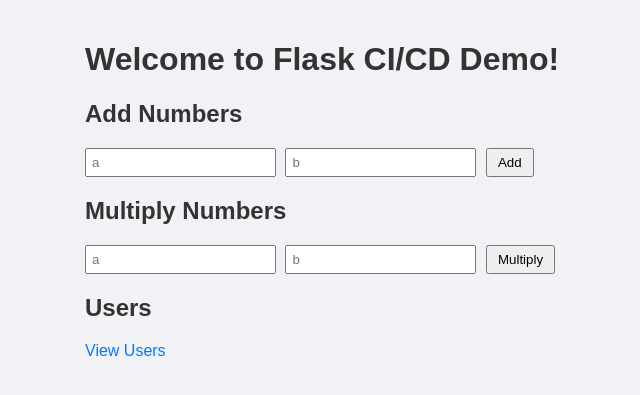
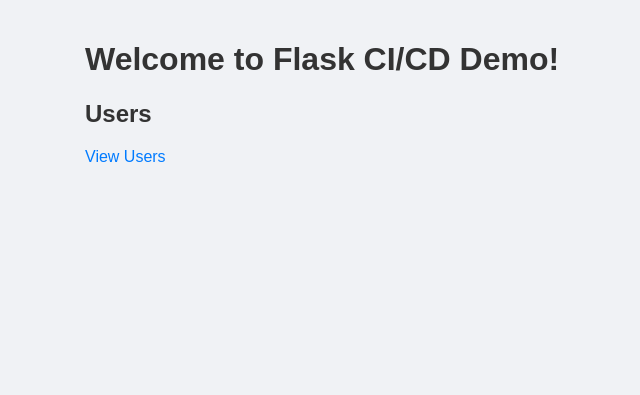
Before and after one commit to goldzilla16/my-first-project, a Flask app: page / in a window 1280 px wide. Shown: the top 395 px of the page, without its empty margins (205-845 px from the left). Run offline with Flask 3, Linux system fonts and the light colour scheme.

Commit message:
UI changes

```diff
--- a/app.py
+++ b/app.py
@@ -1,4 +1,4 @@
-from flask import Flask, jsonify, request, abort, render_template, redirect, url_for
+from flask import Flask, request, abort, render_template, redirect, url_for
 
 app = Flask(__name__)
 
@@ -12,18 +12,6 @@
 @app.route("/")
 def home():
     return render_template("index.html")
-
-# Add numbers via URL params
-@app.route("/add/<int:a>/<int:b>")
-def add(a, b):
-    result = a + b
-    return render_template("index.html", add_result=result)
-
-# Multiply numbers via URL params
-@app.route("/multiply/<int:a>/<int:b>")
-def multiply(a, b):
-    result = a * b
-    return render_template("index.html", multiply_result=result)
 
 # View users
 @app.route("/users")
--- a/templates/index.html
+++ b/templates/index.html
@@ -6,27 +6,6 @@
 </head>
 <body>
     <h1>Welcome to Flask CI/CD Demo!</h1>
-
-    <h2>Add Numbers</h2>
-    <form action="/add/" method="get">
-        <input type="number" name="a" placeholder="a" required>
-        <input type="number" name="b" placeholder="b" required>
-        <button type="submit">Add</button>
-    </form>
-    {% if add_result is defined %}
-    <p>Result: {{ add_result }}</p>
-    {% endif %}
-
-    <h2>Multiply Numbers</h2>
-    <form action="/multiply/" method="get">
-        <input type="number" name="a" placeholder="a" required>
-        <input type="number" name="b" placeholder="b" required>
-        <button type="submit">Multiply</button>
-    </form>
-    {% if multiply_result is defined %}
-    <p>Result: {{ multiply_result }}</p>
-    {% endif %}
-
     <h2>Users</h2>
     <a href="/users">View Users</a>
 </body>
```
